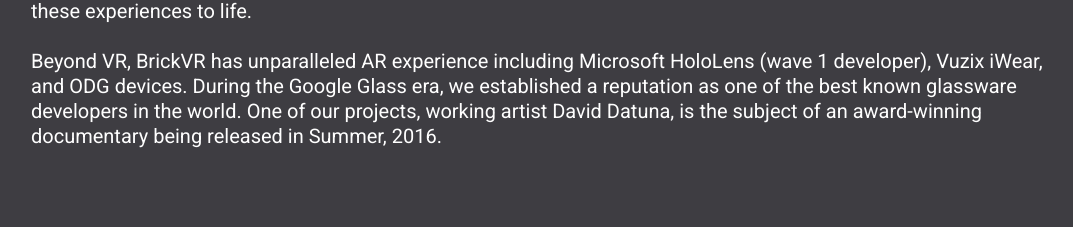
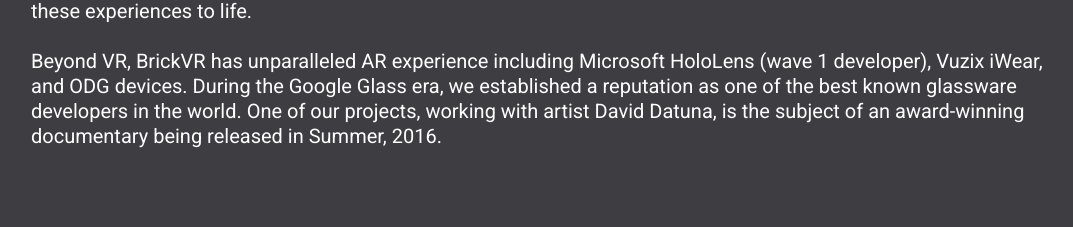
Before and after one commit to ibrahimkabil/brickvr, a PHP site: page / in a window 1280 px wide. Shown: the part 1691-1918 px from the top of the page, without its empty margins (97-1170 px from the left). Run offline with PHP 8.4, Linux system fonts and the light colour scheme; grey boxes labelled with a size stand in for pictures from a placeholder-image service; data that the repository does not hold is empty; some libraries are stand-ins or nearby versions.

Commit message:
grammar fix

```diff
--- a/index.php
+++ b/index.php
@@ -253,7 +253,7 @@
             <div class="text-container">
                <p class="">We have worked with a wide range of VR platforms from mobile VR devices like Gear VR to room-scale experiences on the HTC Vive. BrickVR has a full stack of in-house talent including 3D artists, animators, and modelers, and game developers with formal education (Digipen, Full Sail). Our BrickVR team has deep proficiences in Unity, Unreal, Windows, Android, iOS experience along with device-native software platforms. From real world 360/3D photography to full-room experiences with navigation, dynamic 3D model driven experiences, particle effects, physics and modern game engine features, our team is able to deliver the full stack of skills necessary to bring these experiences to life.</p>
                <br>
-               <p class="">Beyond VR, BrickVR has unparalleled AR experience including Microsoft HoloLens (wave 1 developer), Vuzix iWear, and ODG devices. During the Google Glass era, we established a reputation as one of the best known glassware developers in the world. One of our projects, working artist David Datuna, is the subject of an award-winning documentary being released in Summer, 2016.</p>
+               <p class="">Beyond VR, BrickVR has unparalleled AR experience including Microsoft HoloLens (wave 1 developer), Vuzix iWear, and ODG devices. During the Google Glass era, we established a reputation as one of the best known glassware developers in the world. One of our projects, working with artist David Datuna, is the subject of an award-winning documentary being released in Summer, 2016.</p>
             </div>
             <br><br>
          </div>
```
